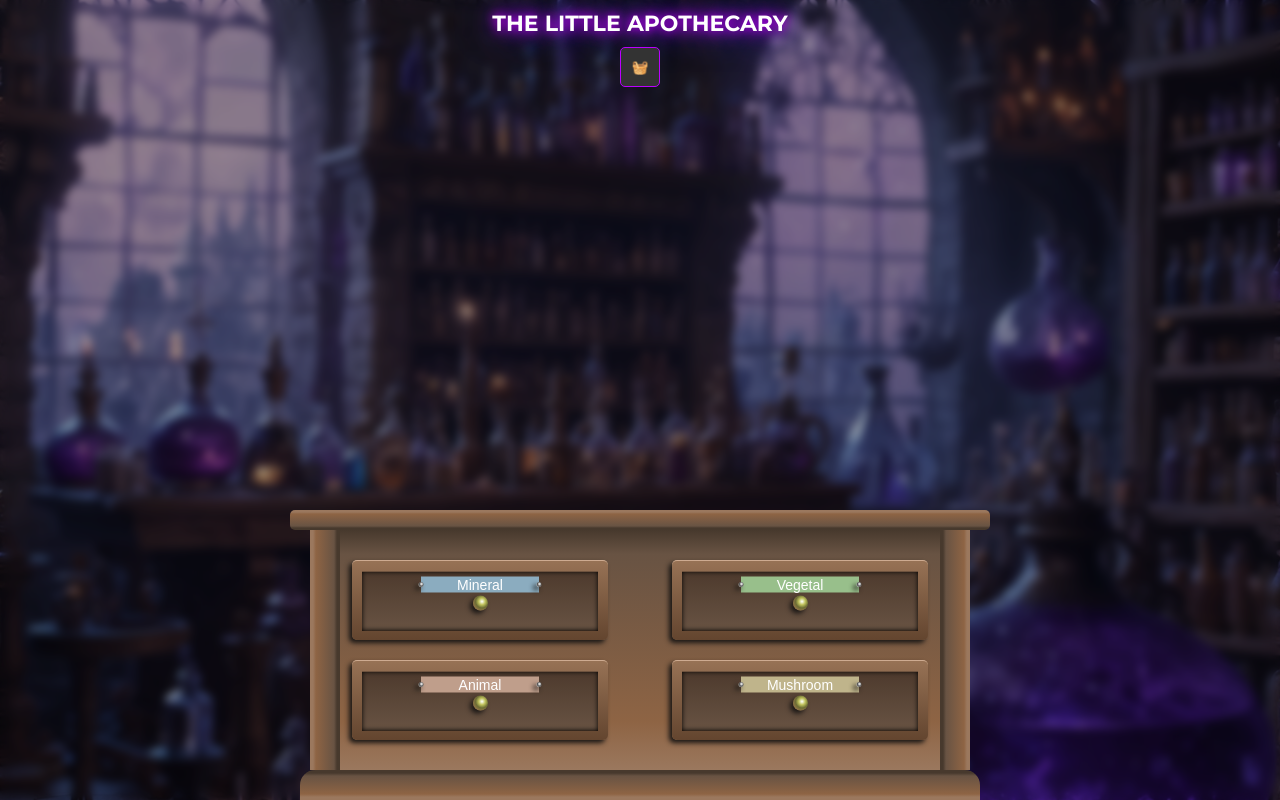
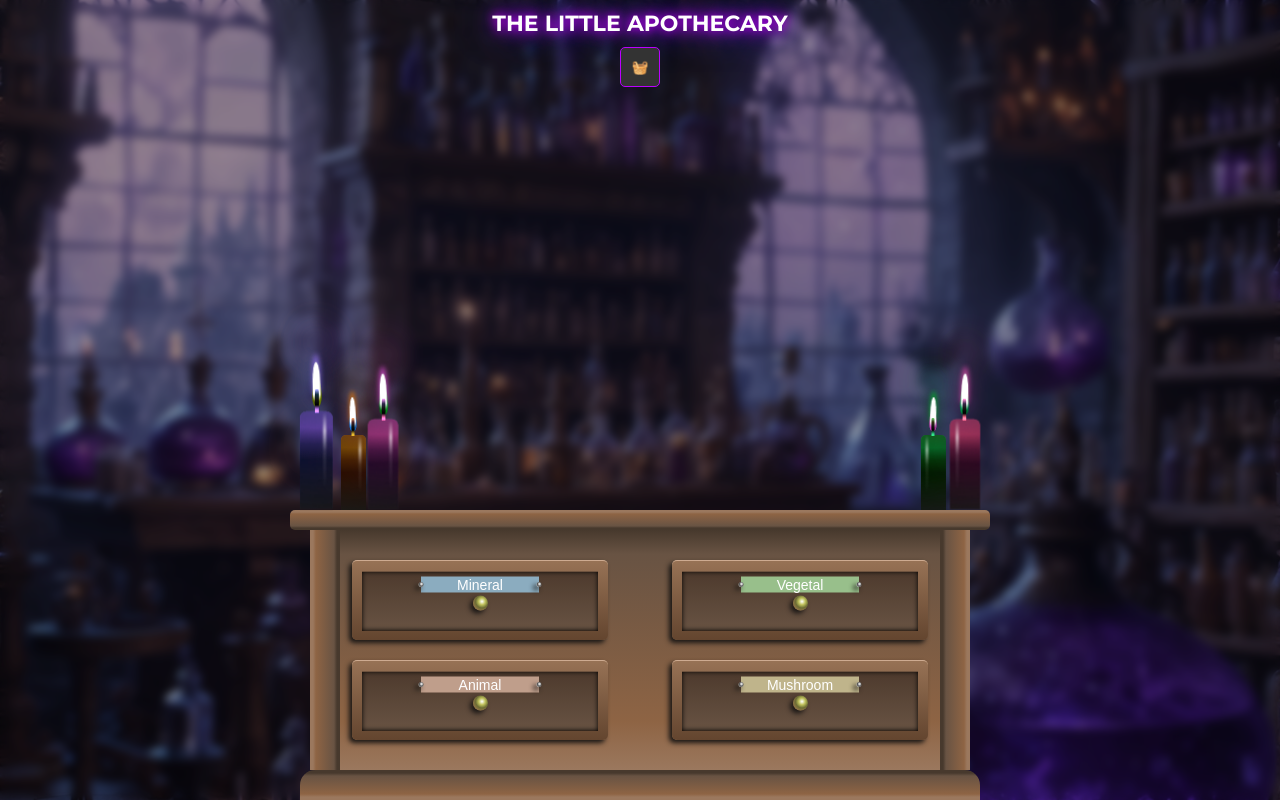
Before and after one commit to Guiomino/the-little-apothecary, a Next.js app: page / in a window 1280 px wide. Built offline with nearby package versions, Linux system fonts and the light colour scheme.

Commit message:
feat(candles)

```diff
--- a/src/app/components/cabinet/ApothecaryCabinet.tsx
+++ b/src/app/components/cabinet/ApothecaryCabinet.tsx
@@ -6,6 +6,7 @@ import React, { useEffect, useState } from "react";
 import { useIngredients } from "../../context/IngredientContext";
 import styles from "./apothecaryCabinet.module.scss";
 import CabinetModal from "./CabinetModal";
+import Candles from "../miscellaneous/Candles";
 
 interface ApothecaryCabinetProps {
     onOpenModal: (type: string, ingredients: any[]) => void;
@@ -34,6 +35,15 @@ const ApothecaryCabinet: React.FC<ApothecaryCabinetProps> = ({ onOpenModal }) =>
 
     return (
         <div className={styles.apothecaryContainer}>
+
+            <div className={styles.candles}>
+            <div className={styles.candle1}><Candles /></div>
+            <div className={styles.candle2}><Candles /></div>
+            <div className={styles.candle3}><Candles /></div>
+            <div className={styles.candle4}><Candles /></div>
+            <div className={styles.candle5}><Candles /></div>
+            </div>
+
             <div className={styles.apothecaryTable}></div>
 
             <div className={styles.apothecaryCabinet}>
--- a/src/app/components/cabinet/apothecaryCabinet.module.scss
+++ b/src/app/components/cabinet/apothecaryCabinet.module.scss
@@ -11,6 +11,47 @@
   display: flex;
   flex-direction: column;
   justify-content: flex-end;
+
+  // CANDLE
+  .candles {
+    position: relative;
+    width: 85%;
+
+    .candle1 {
+      position: absolute;
+      bottom: 90px;
+      left: 0%;
+      scale: 130%;
+      filter: hue-rotate(220deg);
+    }
+    .candle2 {
+      position: absolute;
+      bottom: 0;
+      left: 6%;
+    }
+    .candle3 {
+      position: absolute;
+      bottom: 60px;
+      left: 10%;
+      scale: 120%;
+      filter: hue-rotate(270deg);
+    }
+    .candle4 {
+      position: absolute;
+      bottom: 0;
+      right: 5%;
+      filter: hue-rotate(90deg);
+      transform: scaleX(-1);
+    }
+    .candle5 {
+      position: absolute;
+      bottom: 60px;
+      right: 0%;
+      scale: 120%;
+      filter: hue-rotate(290deg);
+      transform: scaleX(-1);
+    }
+  }
 
   .feet {
     width: 100%;
--- /dev/null
+++ b/src/app/components/miscellaneous/Candles.tsx
@@ -0,0 +1,21 @@
+// Candles.tsx
+
+import React from 'react'
+import styles from "./miscellaneous.module.scss"
+
+const Candles = () => {
+    return (
+        <>
+            <div className={styles.holder}>
+                <div className={styles.candle}>
+                    <div className={styles.blinkingGlow}></div>
+                    <div className={styles.thread}></div>
+                    <div className={styles.glow}></div>
+                    <div className={styles.flame}></div>
+                </div>
+            </div>
+        </>
+    )
+}
+
+export default Candles
--- a/src/app/components/miscellaneous/miscellaneous.module.scss
+++ b/src/app/components/miscellaneous/miscellaneous.module.scss
@@ -171,3 +171,164 @@
     border-radius: 0 0 5px 5px;
   }
 }
+
+
+
+
+
+
+
+
+
+
+
+
+
+
+
+
+
+
+
+
+
+
+
+
+
+
+.holder {
+  margin: 12rem auto 0;
+  width: 100%;
+  height: 400px;
+  position: relative;
+}
+
+.holder *, .holder *:before, .holder *:after {
+  position: absolute;
+  content: "";
+}
+
+.candle {
+  bottom: 0;
+  width: 25px;
+  height: 75px;
+  border-radius: 5px 5px 0 0;
+  box-shadow: inset 20px -30px 50px 0 rgba(0, 0, 0, 0.4), inset -20px 0 50px 0 rgba(0, 0, 0, 0.4);
+  background: #190f02;
+  background: -moz-linear-gradient(#e48825, #e78e0e, #833c03, #4c1a03 50%, #443b36);
+  background: -webkit-linear-gradient(#e48825, #e78e0e, #833c03, #4c1a03 50%, #443b36);
+  background: -o-linear-gradient(#e48825, #e78e0e, #833c03, #4c1a03 50%, #443b36);
+  background: -ms-linear-gradient(#e48825, #e78e0e, #833c03, #4c1a03 50%, #443b36);
+  background: linear-gradient(#e48825, #e78e0e, #833c03, #4c1a03 50%, #443b36);
+}
+
+.candle::after {
+  content: "";
+  position: absolute;
+  top: 0;
+  right: 5px;
+  bottom: 0;
+  width: 2px;
+  background: linear-gradient(to bottom, transparent 1%, #ffffffcc 20%, #ffffff22 40%, transparent 80%);
+  filter: blur(1px);
+}
+
+.thread {
+  width: 3px;
+  height: 18px;
+  top: -17px;
+  left: 50%;
+  z-index: 1;
+  border-radius: 20% 20% 0 0;
+  transform: translateX(-50%);
+  background: #121212;
+  background: -moz-linear-gradient(#ffab73, #4b232c, #121212, black, #e8bb31 90%);
+  background: -webkit-linear-gradient(#ffab73, #4b232c, #121212, black, #e8bb31 90%);
+  background: -o-linear-gradient(#ffab73, #4b232c, #121212, black, #e8bb31 90%);
+  background: -ms-linear-gradient(#ffab73, #4b232c, #121212, black, #e8bb31 90%);
+  background: linear-gradient(#ffab73, #4b232c, #121212, black, #e8bb31 90%);
+}
+
+.flame {
+  width: 6px;
+  height: 30px;
+  left: 50%;
+  transform-origin: 50% 100%;
+  transform: translateX(-50%);
+  bottom: 110%;
+  border-radius: 50% 50% 20% 20%;
+  background: rgba(255, 255, 255, 1);
+  background: -moz-linear-gradient(white 80%, transparent);
+  background: -webkit-linear-gradient(white 80%, transparent);
+  background: -o-linear-gradient(white 80%, transparent);
+  background: -ms-linear-gradient(white 80%, transparent);
+  background: linear-gradient(white 80%, transparent);
+  animation: moveFlame 6s linear infinite, enlargeFlame 5s linear infinite;
+}
+
+.flame:before {
+  width: 100%;
+  height: 100%;
+  border-radius: 50% 50% 20% 20%;
+  box-shadow: 0 0 15px 0 rgba(247, 93, 0, .4), 0 -6px 4px 0 rgba(247, 128, 0, .7);
+}
+
+@keyframes moveFlame {
+  0%, 100% {
+    transform: translateX(-50%) rotate(-2deg);
+  }
+  50% {
+    transform: translateX(-50%) rotate(2deg);
+  }
+}
+
+@keyframes enlargeFlame {
+  0%, 100% {
+    height: 30px;
+  }
+  50% {
+    height: 35px;
+  }
+}
+
+.glow {
+  width: 7px;
+  height: 20px;
+  border-radius: 50% 50% 35% 35%;
+  left: 50%;
+  top: -24px;
+  transform: translateX(-50%);
+  background: rgba(0, 133, 255, .7);
+  box-shadow: 0 -40px 30px 0 #dc8a0c, 0 40px 50px 0 #dc8a0c, inset 3px 0 2px 0 rgba(0, 133, 255, .6), inset -3px 0 2px 0 rgba(0, 133, 255, .6);
+}
+
+.glow:before {
+  width: 70%;
+  height: 60%;
+  left: 50%;
+  transform: translateX(-50%);
+  bottom: 0;
+  border-radius: 50%;
+  background: rgba(0, 0, 0, 0.35);
+}
+
+.blinking-glow {
+  width: 100px;
+  height: 180px;
+  left: 50%;
+  top: -55%;
+  transform: translateX(-50%);
+  border-radius: 50%;
+  background: #ff6000;
+  -webkit-filter: blur(50px);
+  -moz-filter: blur(60px);
+  -o-filter: blur(60px);
+  -ms-filter: blur(60px);
+  filter: blur(60px);
+  animation: blinkIt .1s infinite;
+}
+
+@keyframes blinkIt {
+  50% { opacity: .8;}
+}
```
